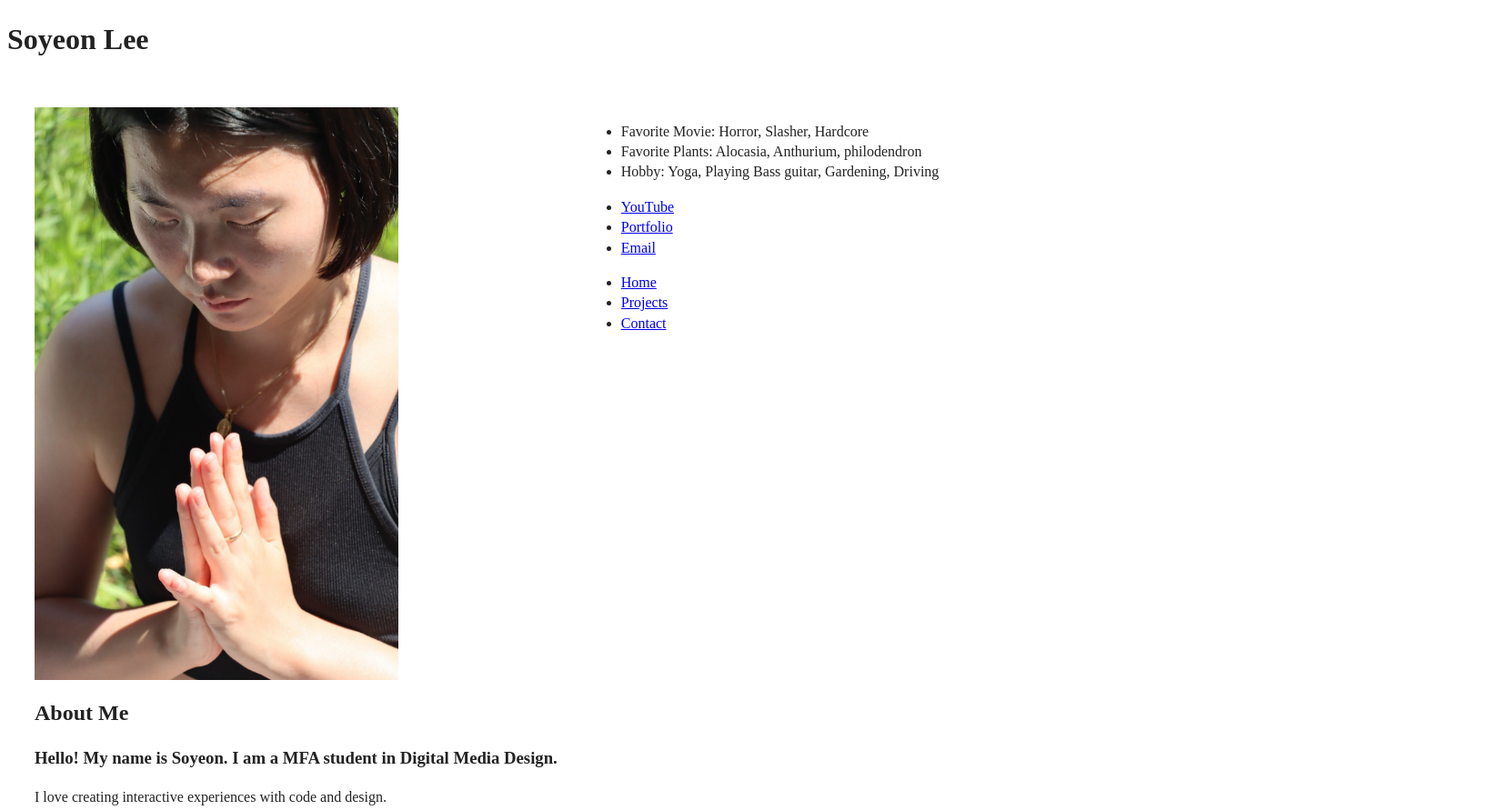
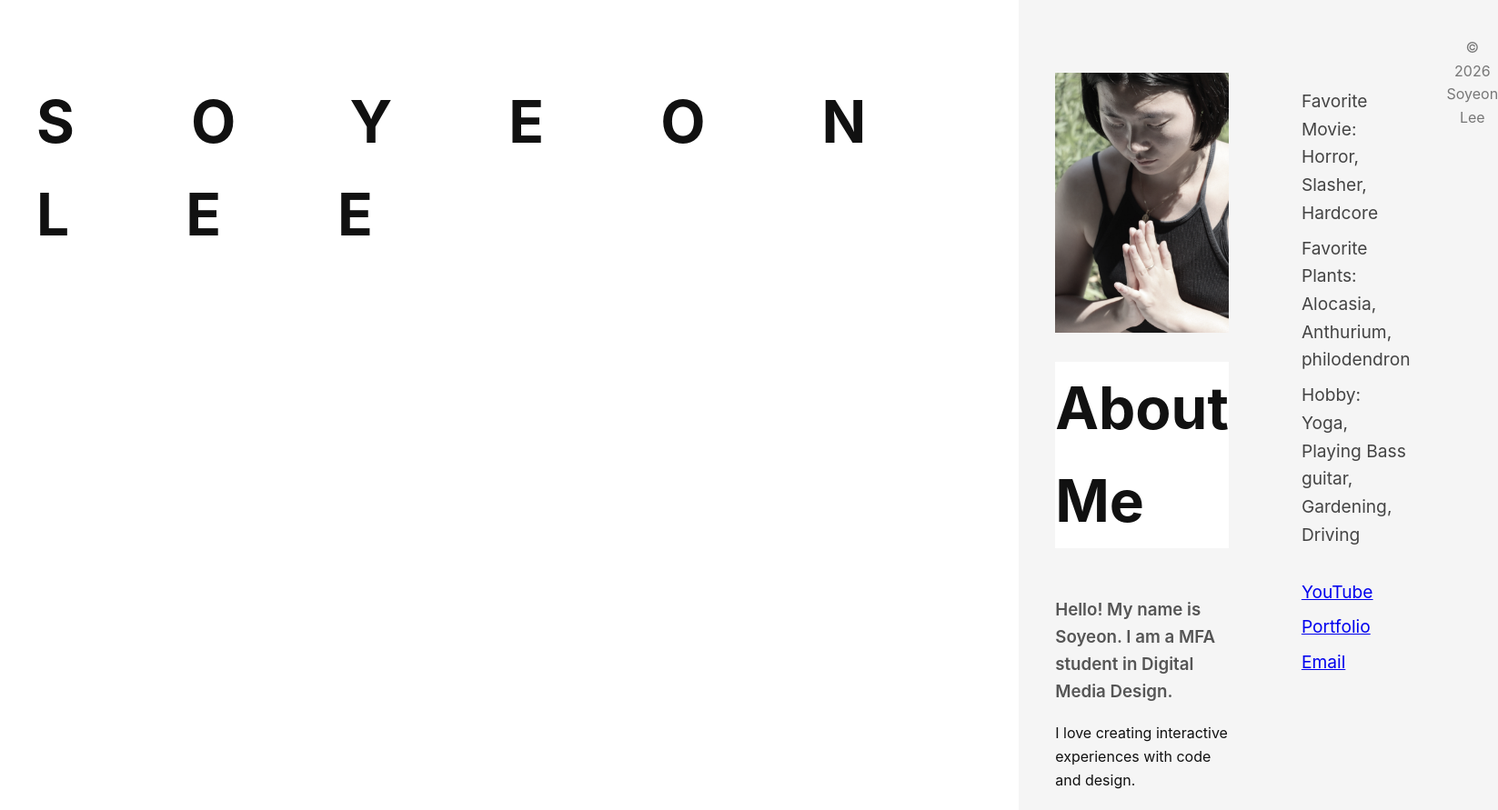
Before and after one commit to Soyeon0123/DMD-5470, a website built with webpack: page week-02/index.html in a window 1280 px wide. Shown: the top 891 px of the page at 91% size, 1647 px wide, since content can reach past the window. Built offline with nearby package versions, Linux system fonts and the light colour scheme.

Commit message:
finished week 2 assignment

```diff
--- a/week-02/css/style.css
+++ b/week-02/css/style.css
@@ -84,11 +84,76 @@ textarea {
 /* ==========================================================================
    Author's custom styles
    ========================================================================== */
+
+body {
+  font-family: -apple-system, BlinkMacSystemFont, "Inter", sans-serif;
+  background: #f5f5f5;
+  color: #111;
+  margin: 0;
+  line-height: 1.6;
+}
+
+.page{
+  display:flex;
+  flex-direction:column;
+}
+
+
 .layout{
+  max-width: 1100px;
+  margin: 80px auto;
+  padding: 0 40px;
   display: flex;
   flex-direction: column;
-  gap: 30px;
-  padding: 30px;
+  gap: 80px;
+}
+
+.site-header {
+  background: #fff;
+  display: flex;
+  flex-direction: column;
+  padding: 40px;
+  font-size: 2rem;
+  letter-spacing: 4em;
+  text-transform: uppercase;
+}
+
+.profile img {
+  width: 100%;
+  height: auto;
+  object-fit: cover;
+  filter: grayscale(65%);
+}
+
+h2 {
+  background: #fff;
+  margin-top: 32px;
+  font-size: 4rem;
+}
+
+h3 {
+  font-weight: 600;
+  color: #555;
+}
+
+.links ul {
+  list-style: none;
+  font-family: -apple-system, BlinkMacSystemFont, "Inter", sans-serif;
+  padding: 0;
+  margin-bottom: 32px;
+}
+
+.links li {
+  margin-bottom: 8px;
+  font-size: 1.2rem;
+  color: #444;
+}
+
+footer {
+  text-align: center;
+  font-size: 1rem;
+  color: #777;
+  padding: 40px 0;
 }
 
 
@@ -177,6 +242,15 @@ textarea {
 
 @media only screen and (min-width: 35em) {
   /* Style adjustments for viewports that meet the condition */
+
+  .page{
+    flex-direction: row;
+  }
+
+  .site-header {
+    flex-direction: row;
+  }
+
   .layout {
     flex-direction: row;
   }
--- a/week-02/index.html
+++ b/week-02/index.html
@@ -24,8 +24,8 @@
 
 
 
-<body>
-  <header>
+<body class="page">
+  <header class="site-header">
     <h1>Soyeon Lee</h1>
   </header>
   <!-- Add your site or application content here -->
@@ -53,11 +53,6 @@
         <li><a href="https://dmd.uconn.edu">Email</a></li>
       </ul>
 
-      <ul>
-        <li><a href="#">Home</a></li>
-        <li><a href="#">Projects</a></li>
-        <li><a href="#">Contact</a></li>
-      </ul>
     </nav>
 
     <script src="js/app.js"></script>
```
